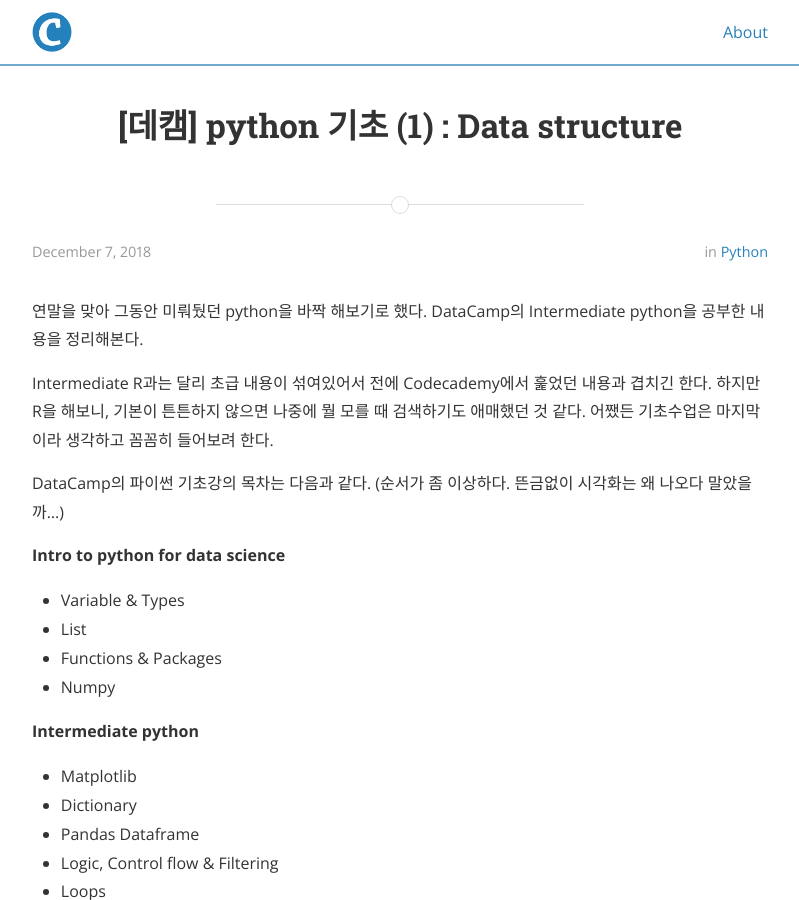
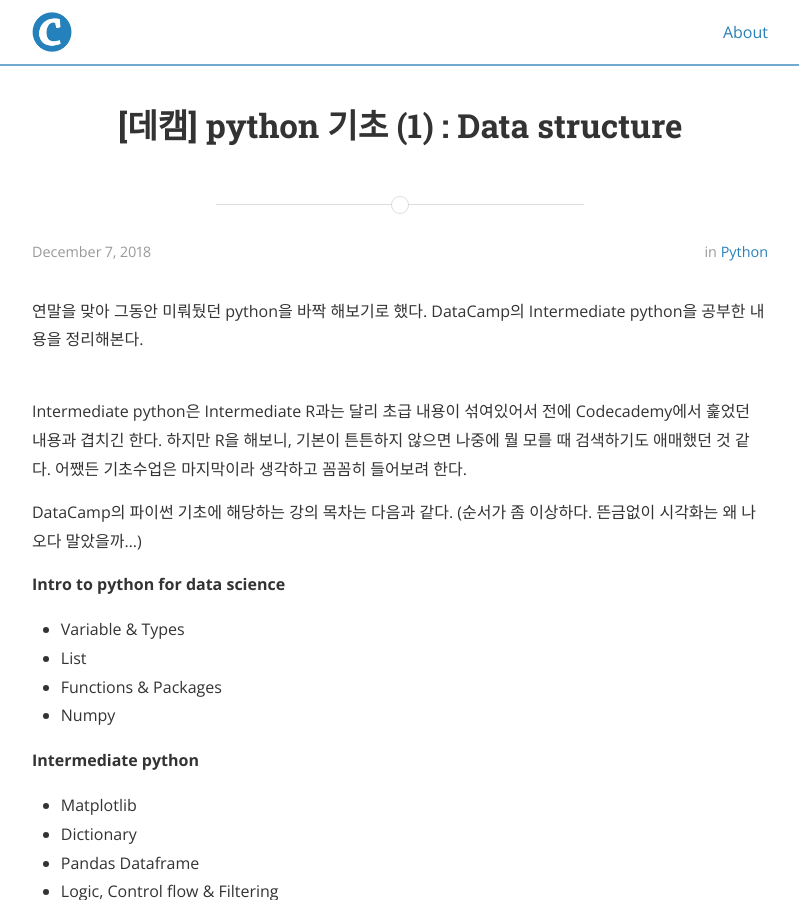
Before and after one commit to JessyMin/jessymin.github.io, a Jekyll site: the page built from _posts/2018-12-07-datacamp-intermediate-python-1.md, in a window 1280 px wide and 900 px high. Shown: the whole window, without its empty margins (240-1039 px from the left). Built offline with Jekyll 4.4.1, drawn with Linux system fonts in a browser that asks for light colours; nearby versions of some CDN libraries.

Commit message:
[edit] intro

```diff
--- a/_posts/2018-12-07-datacamp-intermediate-python-1.md
+++ b/_posts/2018-12-07-datacamp-intermediate-python-1.md
@@ -8,9 +8,10 @@
 
 연말을 맞아 그동안 미뤄뒀던 python을 바짝 해보기로 했다. DataCamp의 Intermediate python을 공부한 내용을 정리해본다.
 
-Intermediate R과는 달리 초급 내용이 섞여있어서 전에 Codecademy에서 훑었던 내용과 겹치긴 한다. 하지만 R을 해보니, 기본이 튼튼하지 않으면 나중에 뭘 모를 때 검색하기도 애매했던 것 같다. 어쨌든 기초수업은 마지막이라 생각하고 꼼꼼히 들어보려 한다.
+<br>
+Intermediate python은 Intermediate R과는 달리 초급 내용이 섞여있어서 전에 Codecademy에서 훑었던 내용과 겹치긴 한다. 하지만 R을 해보니, 기본이 튼튼하지 않으면 나중에 뭘 모를 때 검색하기도 애매했던 것 같다. 어쨌든 기초수업은 마지막이라 생각하고 꼼꼼히 들어보려 한다.
 
-DataCamp의 파이썬 기초강의 목차는 다음과 같다. (순서가 좀 이상하다. 뜬금없이 시각화는 왜 나오다 말았을까...)
+DataCamp의 파이썬 기초에 해당하는 강의 목차는 다음과 같다. (순서가 좀 이상하다. 뜬금없이 시각화는 왜 나오다 말았을까...)
 
 
 **Intro to python for data science**
```
